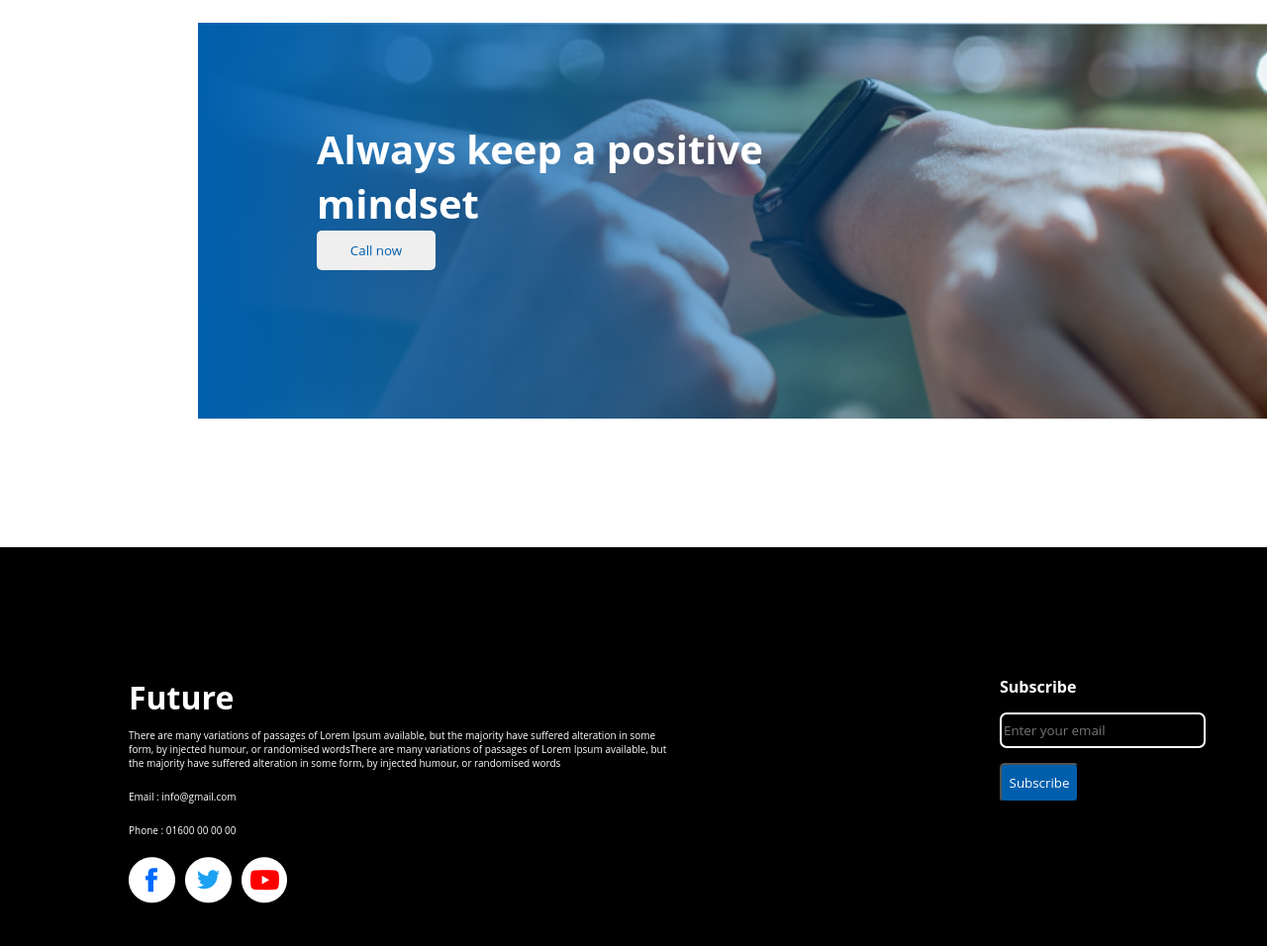
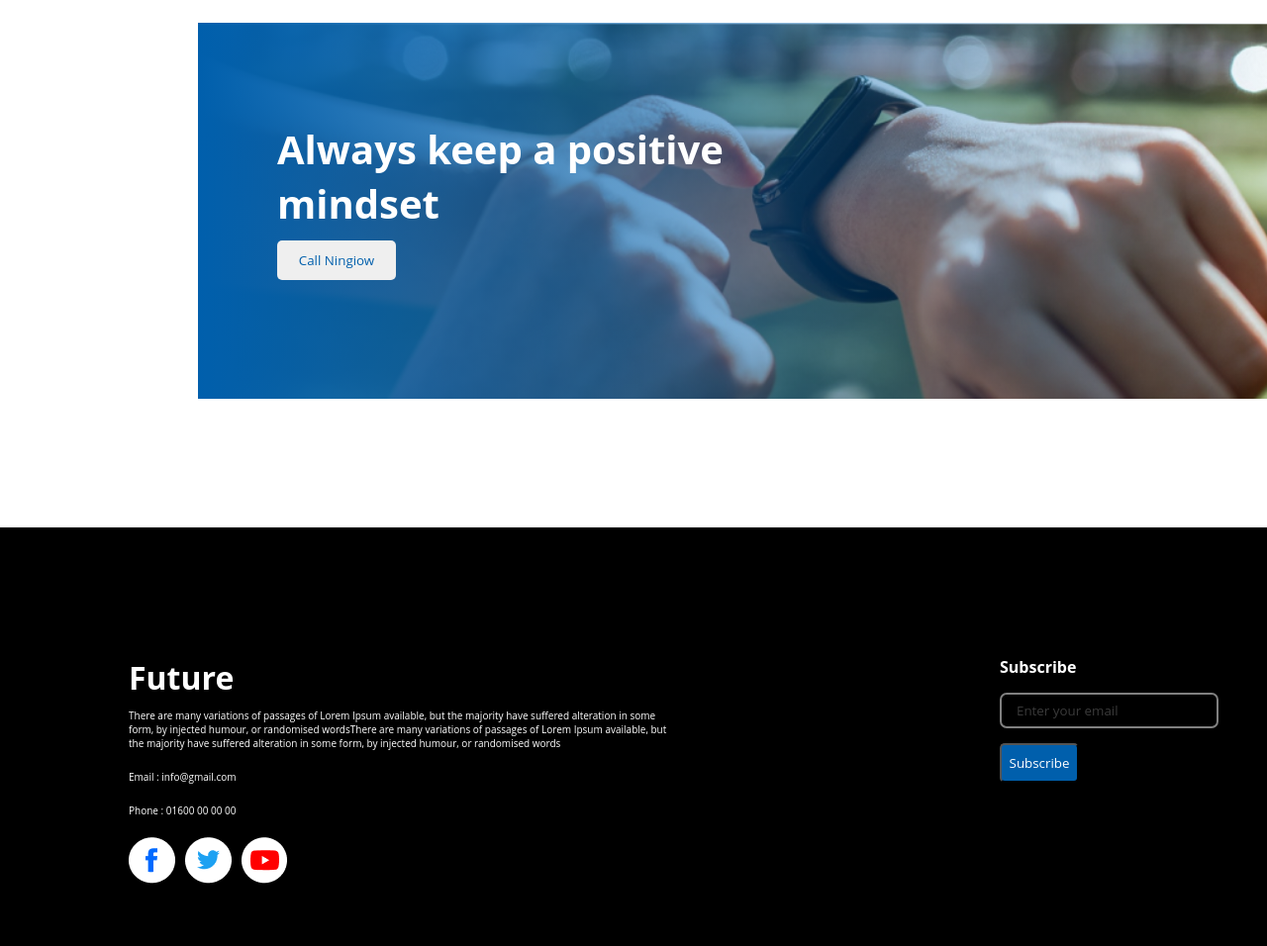
Before and after one commit to doraemon2051/first-assignment, a plain HTML site: page index.html in a window 1280 px wide. Shown: the part 2200-3156 px from the top of the page at 99% size. Drawn offline with Linux system fonts and the light colour scheme.

Commit message:
last update

```diff
--- a/index.html
+++ b/index.html
@@ -88,7 +88,7 @@
     <section>
         <div class="bottom-img">
             <p class="photo-title">Always keep a positive mindset</p>
-            <button class="bottom-button"><span class="primary-button-text">Call now</span></button>
+            <button class="bottom-button"><span class="primary-button-text">Call Ningiow</span></button>
         </div>
     </section>
 
--- a/style.css
+++ b/style.css
@@ -54,6 +54,7 @@
 }
 primary-button-text.{
     font-weight: 700;
+
 }
 /* my failures of previous year */
 
@@ -154,7 +155,7 @@ ul {
     linear-gradient(to right, #005FAC, rgba(255, 255, 255, 0)),
     url('images/watch.png');
     width: 1100px;
-    height: 200px;
+    height: 180px;
     background-size:cover ;
     color: white;
     padding-top: 100px;
@@ -169,8 +170,8 @@ ul {
     color: white;
     height: 50px;
     width: 500px;
-    padding-bottom: 60px;
-    padding-left: 120px;
+    padding-bottom: 70px;
+    padding-left: 80px;
 
 
 }
@@ -180,7 +181,7 @@ ul {
     height: 40px;
     width: 120px;
     border-radius: 5px;
-    margin-left: 120px;
+    margin-left: 80px;
     border: none;
 
 }
@@ -239,6 +240,8 @@ ul {
     border-style: solid ;
     height: 30px;
     width: 200px;
+    padding-left: 15px;
+    opacity:0.5 ;
 
 
 }
```
